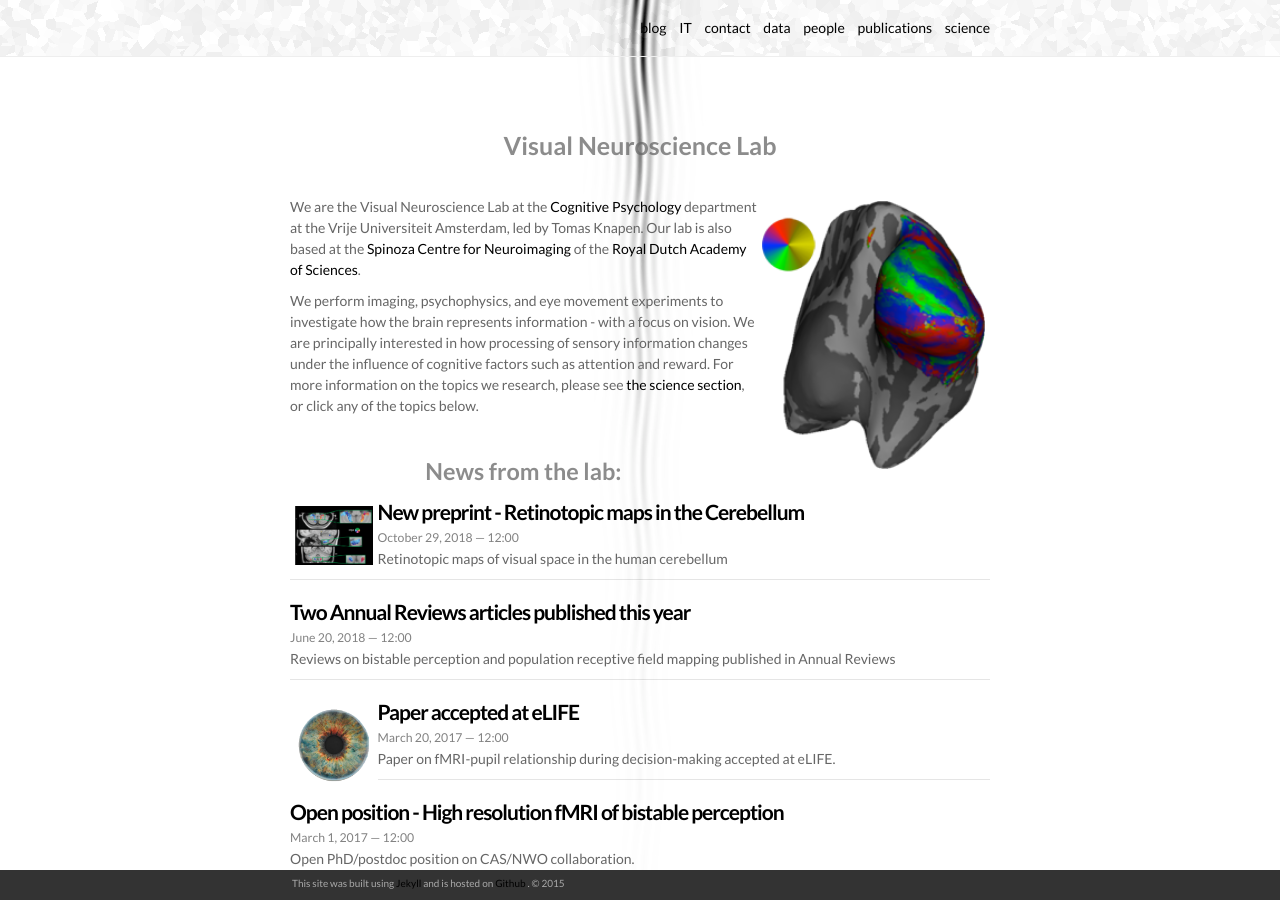
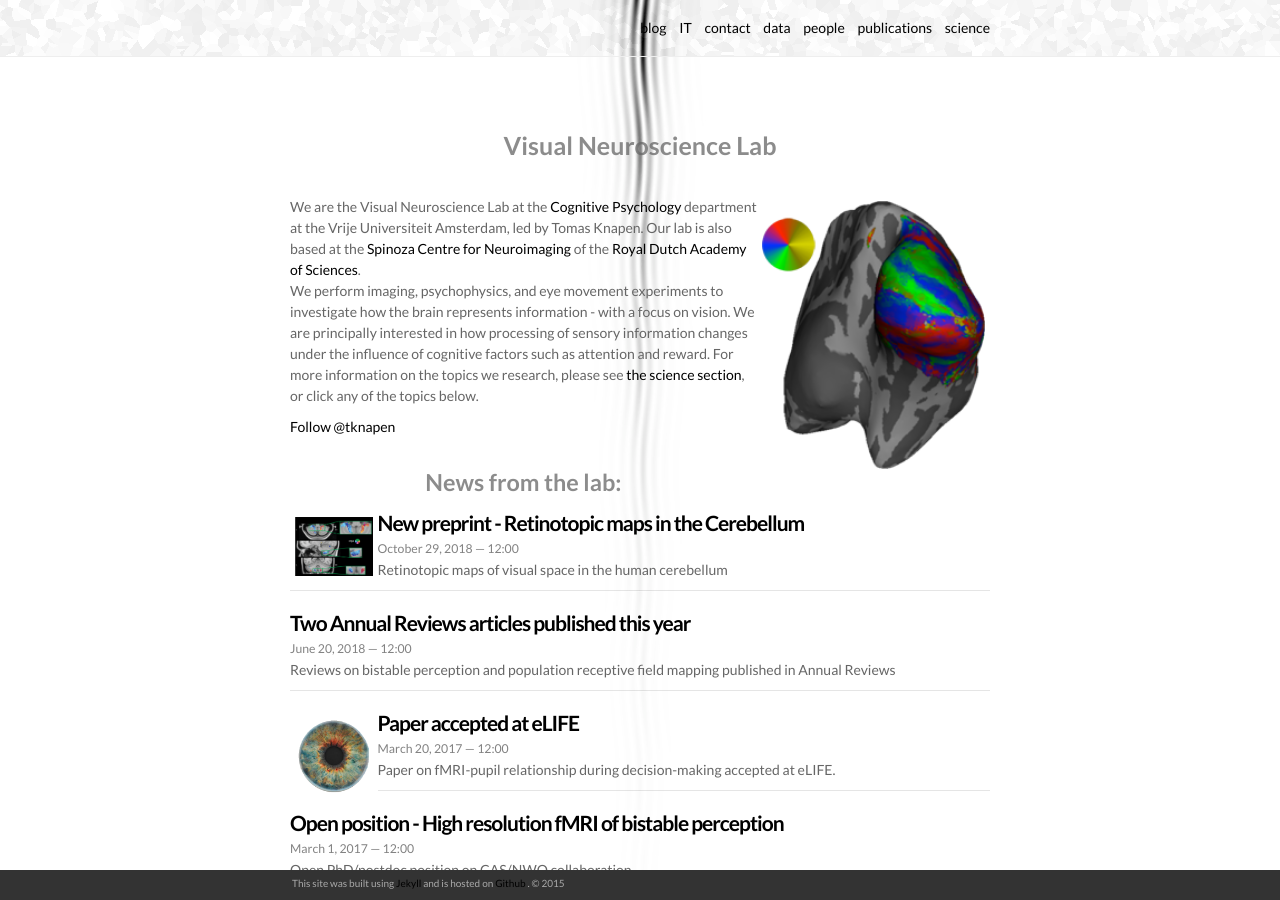
Before and after one commit to tknapen/tknapen.github.io, a Jekyll site: the page built from index.html, in a window 1280 px wide and 900 px high. Built offline with Jekyll 4.4.1, drawn with Linux system fonts in a browser that asks for light colours; nearby versions of some CDN libraries; the list of posts is cut into pages by our own code; comment, search, counter and statistics services are not loaded.

Commit message:
updated config for showing publications, and added twitter button

```diff
--- a/_config.yml
+++ b/_config.yml
@@ -46,9 +46,9 @@
   publications:
     output: true
     permalink: /publications/:path/
-  publications:
+  data:
     output: false
-    permalink: /publications/:path/
+    permalink: /data/:path/
   IT:
     output: true
     permalink: /IT/:path/
--- a/index.html
+++ b/index.html
@@ -6,9 +6,9 @@
 </div>
 <br/>
   <img class="col one right" src="/img/polar_2mm_7T.png">
-<p>We are the Visual Neuroscience Lab at the <a href="http://www.vupsy.nl" target="_blank">Cognitive Psychology</a> department at the Vrije Universiteit Amsterdam, led by Tomas Knapen. Our lab is also based at the <a href="http://www.spinozacentre.nl" target="_blank">Spinoza Centre for Neuroimaging</a> of the <a href="http://www.knaw.nl" target="_blank">Royal Dutch Academy of Sciences</a>.</p>
-<p>We perform imaging, psychophysics, and eye movement experiments to investigate how the brain represents information - with a focus on vision. We are principally interested in how processing of sensory information changes under the influence of cognitive factors such as attention and reward. For more information on the topics we research, please see <a href="https://tknapen.github.io/science/">the science section</a>, or click any of the topics below.</p>
-
+<p>We are the Visual Neuroscience Lab at the <a href="http://www.vupsy.nl" target="_blank">Cognitive Psychology</a> department at the Vrije Universiteit Amsterdam, led by Tomas Knapen. Our lab is also based at the <a href="http://www.spinozacentre.nl" target="_blank">Spinoza Centre for Neuroimaging</a> of the <a href="http://www.knaw.nl" target="_blank">Royal Dutch Academy of Sciences</a>.<br />
+We perform imaging, psychophysics, and eye movement experiments to investigate how the brain represents information - with a focus on vision. We are principally interested in how processing of sensory information changes under the influence of cognitive factors such as attention and reward. For more information on the topics we research, please see <a href="https://tknapen.github.io/science/">the science section</a>, or click any of the topics below.</p>
+<a href="https://twitter.com/tknapen?ref_src=twsrc%5Etfw" class="twitter-follow-button" data-show-screen-name="false" data-lang="en" data-show-count="false" style="margin: 5px 5px 0 0;">Follow @tknapen</a><script async src="https://platform.twitter.com/widgets.js" charset="utf-8"></script>
 <!-- News (blog) section -->
 <div class="header-bar">
   <h3>News from the lab:</h3>
```
